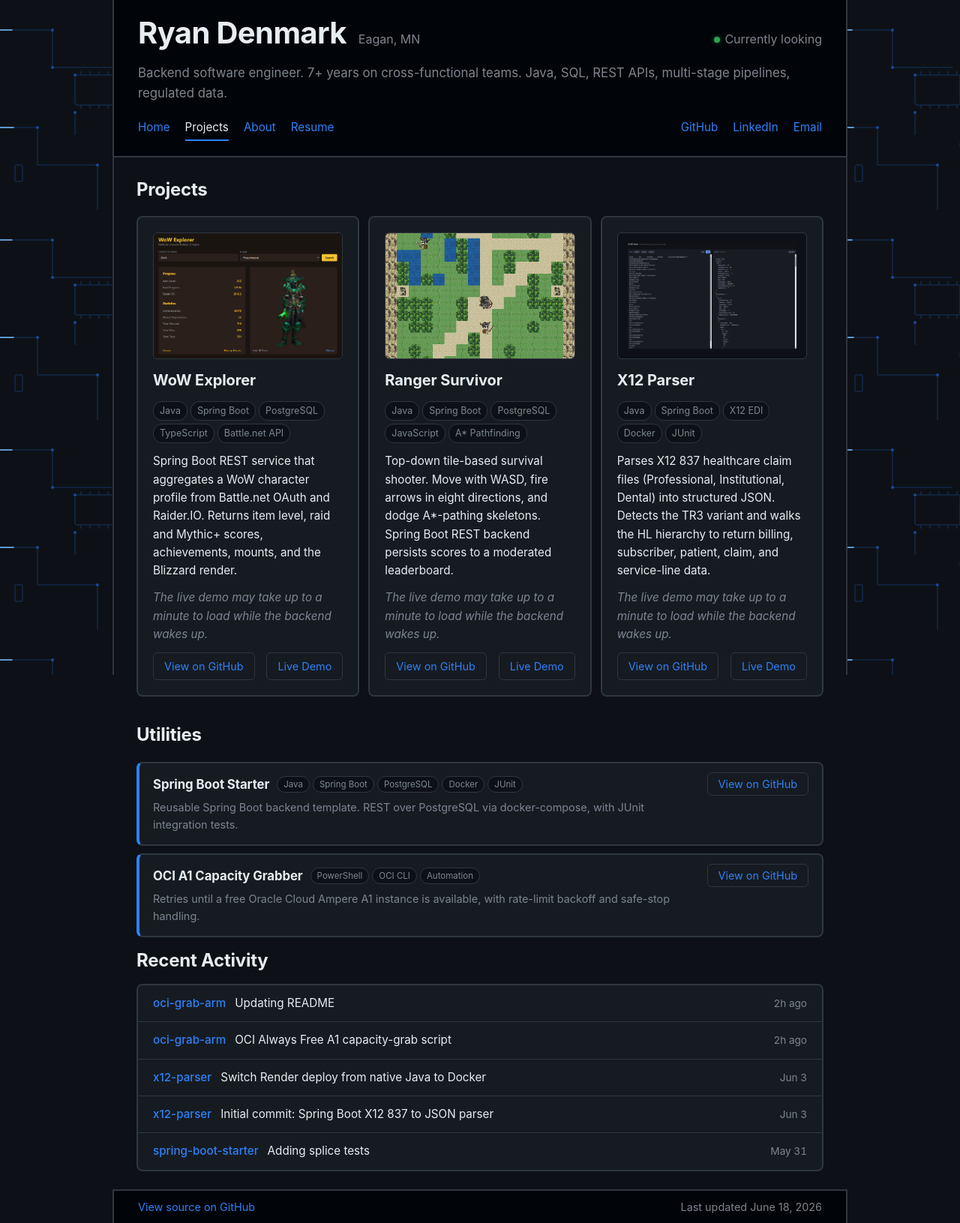
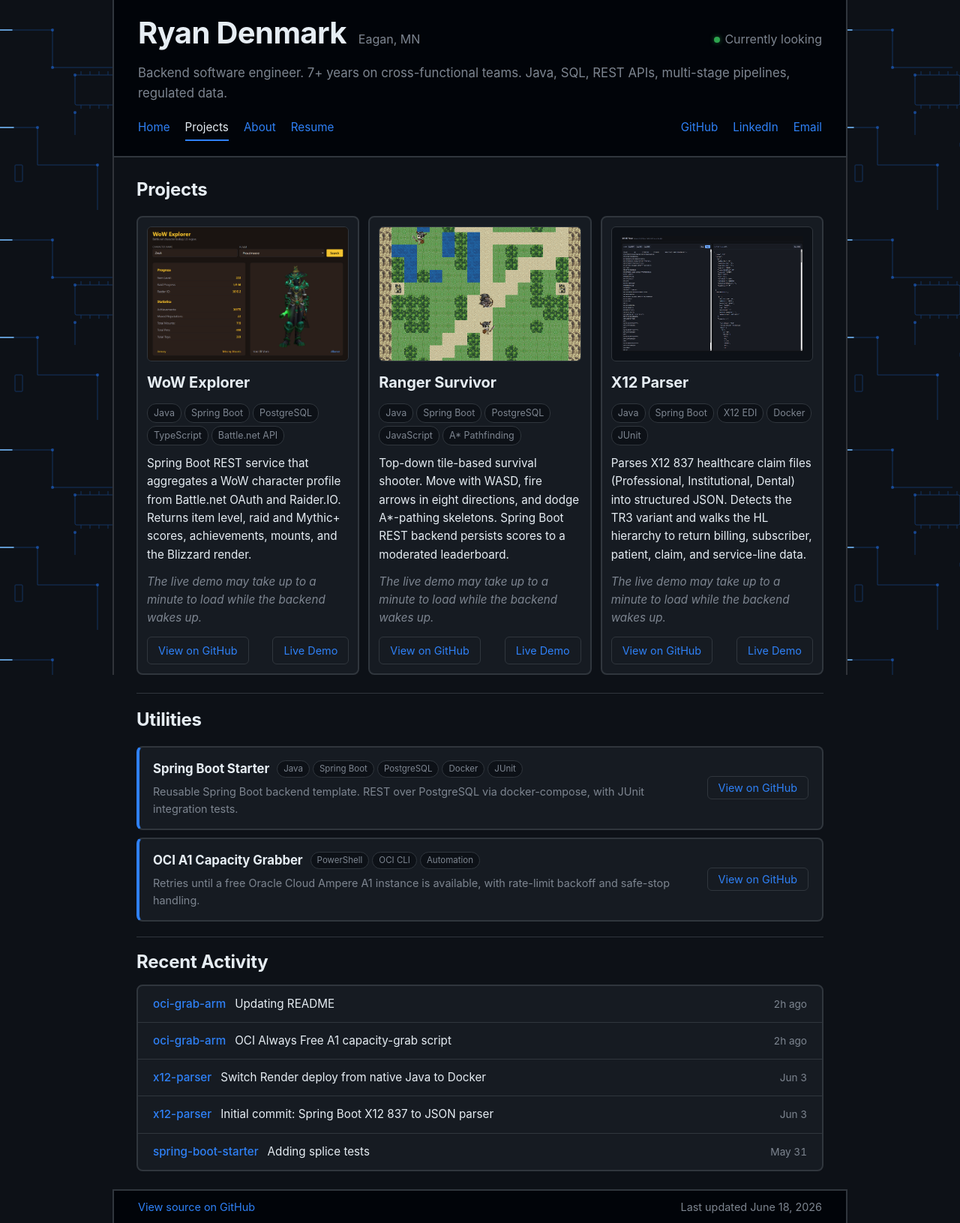
Before and after one commit to rwdenmark/rwdenmark.github.io, a Jekyll site: the page built from projects.html, in a window 1280 px wide. Shown: the whole page at 75% size. Built offline with Jekyll 4.4.1, drawn with Linux system fonts in a browser that asks for light colours.

Commit message:
Adding section splitters and reducing space on projects page

```diff
--- a/_layouts/default.html
+++ b/_layouts/default.html
@@ -42,7 +42,7 @@
   }
   </script>
 </head>
-<body>
+<body data-page="{{ page.page_id }}">
   <div class="rail-bg" aria-hidden="true"></div>
   <svg class="bg-circuit" aria-hidden="true" xmlns="http://www.w3.org/2000/svg" preserveAspectRatio="xMidYMid slice">
     <defs>
--- a/assets/style.css
+++ b/assets/style.css
@@ -142,8 +142,29 @@ footer a:hover { color: var(--accent-hover); text-decoration: underline; }
 .section-title { font-size: 1.5rem; font-weight: 700; margin: 0 0 16px; letter-spacing: -0.01em; }
 .section-title + p { margin-top: 0; }
 .section-title:not(:first-child) { margin-top: 32px; }
-/* Recent Activity heading (Projects page): equal gap above and below */
-#recent-commits .section-title { margin-top: 12px; margin-bottom: 12px; }
+
+/* horizontal section dividers (Home, Projects, About) */
+body[data-page="home"] .section-title:not(:first-child) {
+  margin-top: 36px;
+  padding-top: 24px;
+  border-top: 1px solid var(--border);
+}
+body[data-page="projects"] .section-title:not(:first-child) {
+  margin-top: 24px;
+  padding-top: 16px;
+  border-top: 1px solid var(--border);
+}
+#recent-commits .section-title {
+  margin-top: 20px;
+  margin-bottom: 10px;
+  padding-top: 14px;
+  border-top: 1px solid var(--border);
+}
+body[data-page="about"] .gallery-tabs {
+  margin-top: 36px;
+  padding-top: 24px;
+  border-top: 1px solid var(--border);
+}
 
 /* testimonial + reference cards */
 .testimonial-card, .reference-card {
@@ -192,7 +213,7 @@ footer a:hover { color: var(--accent-hover); text-decoration: underline; }
   background: var(--card-bg);
   border: 2px solid var(--border);
   border-radius: 8px;
-  padding: 20px;
+  padding: 12px;
   display: flex;
   flex-direction: column;
   gap: 12px;
@@ -282,7 +303,7 @@ footer a:hover { color: var(--accent-hover); text-decoration: underline; }
   border-radius: 12px;
 }
 .script-info p { margin: 5px 0 0; font-size: 0.9rem; color: var(--muted); }
-.script-actions { flex: 0 0 auto; }
+.script-actions { flex: 0 0 auto; align-self: center; }
 .script-actions a {
   color: var(--accent);
   text-decoration: none;
```
